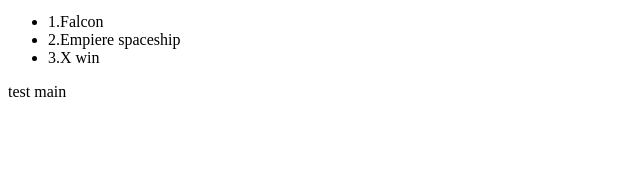
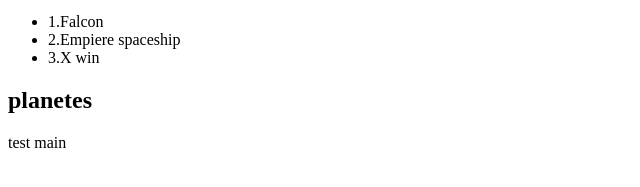
Before and after one commit to Brabah-jpg/formation-GitHub, a plain HTML site: page index.html in a window 1280 px wide. Shown: the part 119-306 px from the top of the page, without its empty margins (0-640 px from the left). Drawn offline with Linux system fonts and the light colour scheme.

Commit message:
feat: head2 added

```diff
--- a/index.html
+++ b/index.html
@@ -19,6 +19,7 @@
     <li>2.Empiere spaceship</li>
     <li>3.X win </li>
 </ul>
+<div><h2>planetes</h2></div>
 </body>
 </html>
 
```
